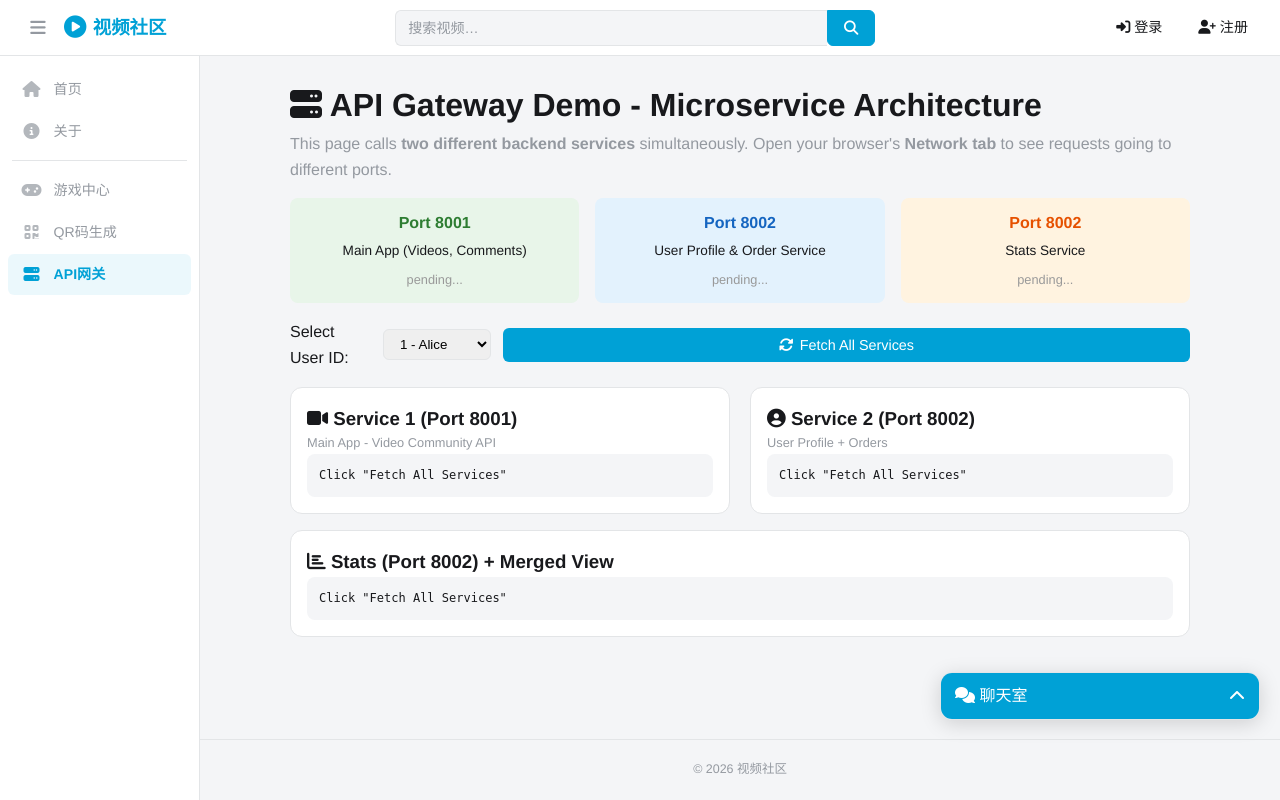
After one commit to ezAiEly/Flask, a Flask app: page /gateway-demo in a window 1280 px wide. The commit adds this page. Run offline with Flask 3, Linux system fonts and the light colour scheme; some libraries are stand-ins or nearby versions.

Commit message:
Add QR code generator + multi-backend API gateway demo
- QR code: /qrcode-generator page, /api/qrcode endpoint with logo/color/style options
- API gateway: /gateway-demo page calls both port 8001 and 8002 simultaneously
- service2/: standalone Flask microservice on port 8002 (user/order/stats APIs)

```diff
--- a/routes/__init__.py
+++ b/routes/__init__.py
@@ -7,6 +7,7 @@ from routes.notifications import notif_bp
 from routes.playlists import playlist_bp
 from routes.admin import admin_bp
 from routes.third_party import third_bp
+from routes.qrcode import qrcode_bp
 
 
 def register_blueprints(app):
@@ -19,3 +20,4 @@ def register_blueprints(app):
     app.register_blueprint(playlist_bp)
     app.register_blueprint(admin_bp)
     app.register_blueprint(third_bp)
+    app.register_blueprint(qrcode_bp)
--- a/routes/main.py
+++ b/routes/main.py
@@ -323,6 +323,11 @@ def stats_overview():
     })
 
 
+@main_bp.route('/gateway-demo')
+def gateway_demo():
+    return render_template('gateway.html')
+
+
 @main_bp.route('/routes')
 def list_routes():
     import urllib.parse
--- a/templates/base.html
+++ b/templates/base.html
@@ -103,6 +103,14 @@
     <a href="{{ url_for('game.game_index') }}" class="sidebar-item {% if request.endpoint and request.endpoint.startswith('game.') %}active{% endif %}" title="游戏中心">
       <i class="fas fa-gamepad"></i>
       <span class="sidebar-label">游戏中心</span>
+    </a>
+    <a href="{{ url_for('qrcode.qrcode_page') }}" class="sidebar-item {% if request.endpoint and request.endpoint.startswith('qrcode.') %}active{% endif %}" title="QR码生成器">
+      <i class="fas fa-qrcode"></i>
+      <span class="sidebar-label">QR码生成</span>
+    </a>
+    <a href="{{ url_for('main.gateway_demo') }}" class="sidebar-item {% if request.endpoint == 'main.gateway_demo' %}active{% endif %}" title="API网关演示">
+      <i class="fas fa-server"></i>
+      <span class="sidebar-label">API网关</span>
     </a>
   </nav>
 </aside>
--- /dev/null
+++ b/templates/gateway.html
@@ -0,0 +1,116 @@
+{% extends "base.html" %}
+{% block title %}API Gateway Demo{% endblock %}
+{% block content %}
+<div style="max-width:900px;margin:0 auto;">
+  <h1><i class="fas fa-server"></i> API Gateway Demo - Microservice Architecture</h1>
+  <p class="text-muted">
+    This page calls <strong>two different backend services</strong> simultaneously.
+    Open your browser's <strong>Network tab</strong> to see requests going to different ports.
+  </p>
+
+  <div style="display:flex;gap:16px;margin:16px 0;flex-wrap:wrap;">
+    <div style="flex:1;min-width:200px;background:#e8f5e9;padding:12px;border-radius:8px;text-align:center;">
+      <strong style="color:#2e7d32;">Port 8001</strong>
+      <p style="margin:4px 0;font-size:0.85rem;">Main App (Videos, Comments)</p>
+      <span id="status8001" style="font-size:0.8rem;color:#999;">pending...</span>
+    </div>
+    <div style="flex:1;min-width:200px;background:#e3f2fd;padding:12px;border-radius:8px;text-align:center;">
+      <strong style="color:#1565c0;">Port 8002</strong>
+      <p style="margin:4px 0;font-size:0.85rem;">User Profile & Order Service</p>
+      <span id="status8002" style="font-size:0.8rem;color:#999;">pending...</span>
+    </div>
+    <div style="flex:1;min-width:200px;background:#fff3e0;padding:12px;border-radius:8px;text-align:center;">
+      <strong style="color:#e65100;">Port 8002</strong>
+      <p style="margin:4px 0;font-size:0.85rem;">Stats Service</p>
+      <span id="statusStats" style="font-size:0.8rem;color:#999;">pending...</span>
+    </div>
+  </div>
+
+  <div style="display:flex;gap:12px;margin-bottom:16px;align-items:center;">
+    <label for="userId">Select User ID:</label>
+    <select id="userId" style="padding:6px 12px;border-radius:6px;border:1px solid var(--border-color);">
+      <option value="1">1 - Alice</option>
+      <option value="2">2 - Bob</option>
+      <option value="3">3 - Charlie</option>
+    </select>
+    <button id="fetchBtn" class="btn btn-primary"><i class="fas fa-sync-alt"></i> Fetch All Services</button>
+  </div>
+
+  <div style="display:flex;gap:20px;flex-wrap:wrap;">
+    <div style="flex:1;min-width:280px;background:var(--card-bg);border:1px solid var(--border-color);border-radius:12px;padding:16px;">
+      <h3><i class="fas fa-video"></i> Service 1 (Port 8001)</h3>
+      <p style="font-size:0.8rem;color:var(--text-muted);">Main App - Video Community API</p>
+      <pre id="result8001" style="background:var(--bg-color);padding:12px;border-radius:8px;overflow-x:auto;font-size:12px;max-height:200px;overflow-y:auto;">Click "Fetch All Services"</pre>
+    </div>
+    <div style="flex:1;min-width:280px;background:var(--card-bg);border:1px solid var(--border-color);border-radius:12px;padding:16px;">
+      <h3><i class="fas fa-user-circle"></i> Service 2 (Port 8002)</h3>
+      <p style="font-size:0.8rem;color:var(--text-muted);">User Profile + Orders</p>
+      <pre id="result8002" style="background:var(--bg-color);padding:12px;border-radius:8px;overflow-x:auto;font-size:12px;max-height:200px;overflow-y:auto;">Click "Fetch All Services"</pre>
+    </div>
+  </div>
+
+  <div style="margin-top:16px;background:var(--card-bg);border:1px solid var(--border-color);border-radius:12px;padding:16px;">
+    <h3><i class="fas fa-chart-bar"></i> Stats (Port 8002) + Merged View</h3>
+    <pre id="resultMerged" style="background:var(--bg-color);padding:12px;border-radius:8px;overflow-x:auto;font-size:12px;max-height:200px;overflow-y:auto;">Click "Fetch All Services"</pre>
+  </div>
+</div>
+
+<script>
+document.getElementById('fetchBtn').addEventListener('click', function() {
+  var userId = document.getElementById('userId').value;
+  document.getElementById('result8001').textContent = 'Loading...';
+  document.getElementById('result8002').textContent = 'Loading...';
+  document.getElementById('resultMerged').textContent = 'Loading...';
+  document.getElementById('status8001').innerHTML = '<i class="fas fa-spinner fa-pulse"></i> loading...';
+  document.getElementById('status8002').innerHTML = '<i class="fas fa-spinner fa-pulse"></i> loading...';
+  document.getElementById('statusStats').innerHTML = '<i class="fas fa-spinner fa-pulse"></i> loading...';
+
+  // Fire all 3 requests simultaneously (demonstrates concurrent API calls)
+  var startTime = Date.now();
+
+  var p1 = fetch('/api/videos/hot?page=1&limit=2')
+    .then(function(r) { return r.json(); })
+    .then(function(d) {
+      document.getElementById('result8001').textContent = JSON.stringify(d, null, 2);
+      document.getElementById('status8001').innerHTML = '<span style="color:#2e7d32;">OK (' + (Date.now() - startTime) + 'ms)</span>';
+      return d;
+    });
+
+  var p2 = fetch('http://127.0.0.1:8002/api/v2/user/' + userId + '/orders')
+    .then(function(r) { return r.json(); })
+    .then(function(d) {
+      document.getElementById('result8002').textContent = JSON.stringify(d, null, 2);
+      document.getElementById('status8002').innerHTML = '<span style="color:#1565c0;">OK (' + (Date.now() - startTime) + 'ms)</span>';
+      return d;
+    });
+
+  var p3 = fetch('http://127.0.0.1:8002/api/v2/stats')
+    .then(function(r) { return r.json(); })
+    .then(function(d) {
+      document.getElementById('statusStats').innerHTML = '<span style="color:#e65100;">OK (' + (Date.now() - startTime) + 'ms)</span>';
+      return d;
+    })
+    .catch(function() {
+      document.getElementById('statusStats').innerHTML = '<span style="color:red;">OFFLINE</span>';
+      return { error: 'Service 2 not running on port 8002' };
+    });
+
+  // Wait for all and merge results
+  Promise.all([p1, p2, p3]).then(function(results) {
+    var merged = {
+      gateway: 'api-gateway-merging-data',
+      sources: [
+        { port: 8001, service: 'video-community', data: results[0] },
+        { port: 8002, service: 'user-order-service', data: results[1] },
+        { port: 8002, service: 'stats-service', data: results[2] }
+      ],
+      merged_at: new Date().toISOString(),
+      total_ms: Date.now() - startTime
+    };
+    document.getElementById('resultMerged').textContent = JSON.stringify(merged, null, 2);
+  }).catch(function(e) {
+    document.getElementById('resultMerged').textContent = 'Error: ' + e.message;
+  });
+});
+</script>
+{% endblock %}
```
Also changed, not shown: routes/qrcode.py (added, +68 -0 lines), service2/app.py (added, +57 -0 lines), templates/qrcode.html (added, +87 -0 lines).
